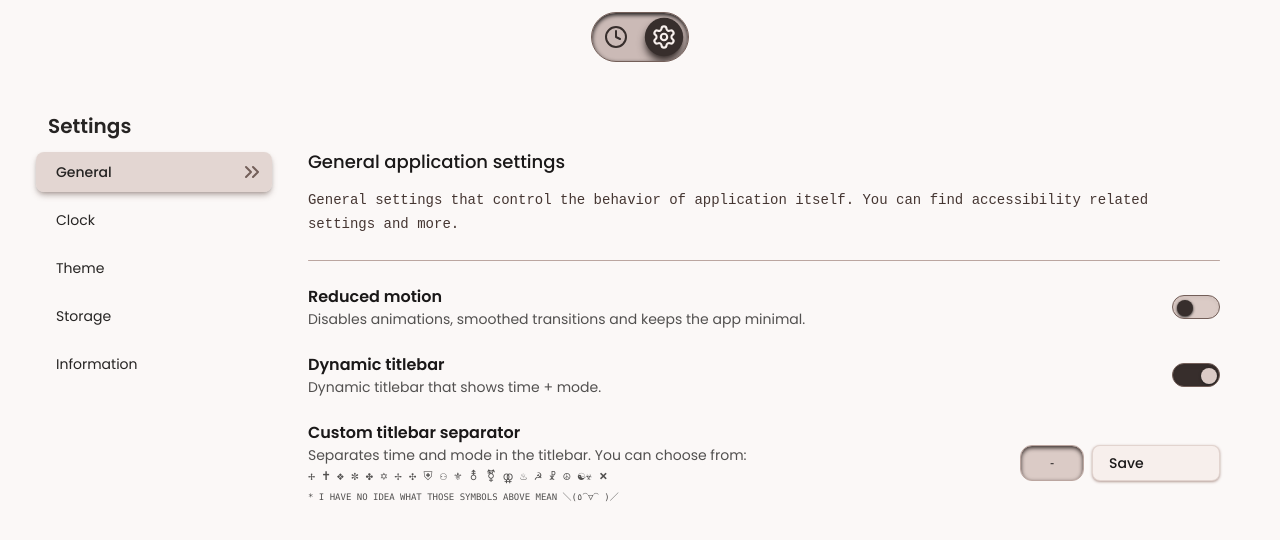
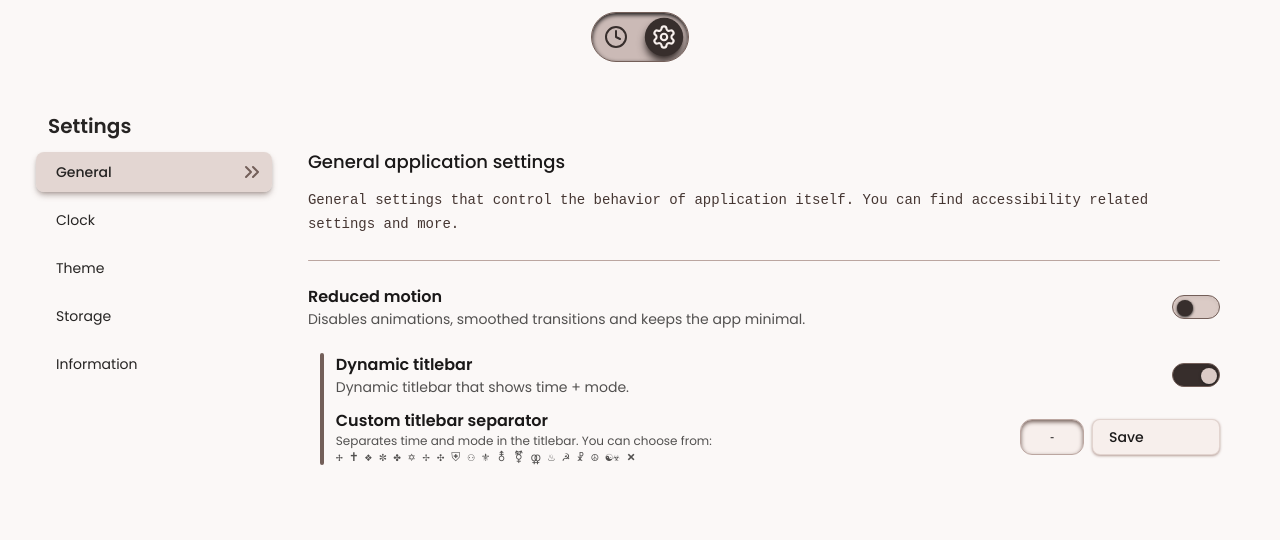
Before and after one commit to plwtx/chai.study, a React (Vite) app: page /settings in a window 1280 px wide. Shown: the top 540 px of the page. Built offline with nearby package versions, Linux system fonts and the light colour scheme; a web font is replaced by a local one; what @toolwind/corner-shape would draw is missing.

Commit message:
STYLE: Dynamic titlebar toggle animation.

```diff
--- a/src/features/settings/pages/settings-general.tsx
+++ b/src/features/settings/pages/settings-general.tsx
@@ -4,6 +4,7 @@ import HorizontalDivider from "@/components/ui/horizontal-divider-line";
 import HeaderDescription from "@/components/ui/header-description";
 import AutomationToggle from "../components/automation-toggle";
 import { showSettingsToast } from "../components/settings-toast";
+import { cn } from "@/lib/utils";
 
 export default function General() {
   const reducedMotion = useAppStore((s) => s.settings.reducedMotion);
@@ -36,6 +37,16 @@ export default function General() {
               );
             }}
           />
+          <section className="flex h-full w-full justify-between">
+            {/* CHAIN LINK */}
+            <div
+              className={cn(
+                "bg-brown-500 dark:bg-dark-100 w-0 origin-top -translate-x-9 rounded-full transition-all delay-75 duration-500 ease-in-out",
+                dynamicTitlebar && "mx-3 w-1 translate-x-0"
+              )}
+            ></div>
+            {/* Dynamic titlebar */}
+            <div className="flex h-fit w-full flex-col gap-3">
               <AutomationToggle
                 label="Dynamic titlebar"
                 description="Dynamic titlebar that shows time + mode."
@@ -47,20 +58,27 @@ export default function General() {
                   );
                 }}
               />
-          {dynamicTitlebar && (
+              {/* Custom titlebar seperator */}
+              <section
+                className={cn(
+                  "pointer-events-none -z-10 -translate-y-9 touch-none opacity-0 transition-all duration-500 ease-in-out",
+                  dynamicTitlebar &&
+                    "pointer-events-auto z-10 translate-y-0 touch-auto opacity-100"
+                )}
+              >
                 <div className="text-brown-900 dark:text-dark-100 flex w-full items-center justify-between">
                   <div className="text-base">
                     <h3 className="font-semibold">Custom titlebar separator</h3>
-                <p className="text-sm opacity-75">
-                  Separates time and mode in the titlebar. You can choose from:{" "}
-                  <br />
+                    <p className="text-xs opacity-75">
+                      Separates time and mode in the titlebar. You can choose
+                      from: <br />
                       <span className="font-mono text-xs">
                         🕂 🕇 ❖ ✼ ✤ ✡ ✢ ✣ ⛨ ⚇ ⚜ ⚨ ⚧ ⚢ ♨ ☭ ☧ ☮ ☯☣ 🞬{" "}
                       </span>{" "}
                       <br />
-                  <span className="font-mono text-[9px]">
+                      {/* <span className="font-mono text-[9px]">
                     * I HAVE NO IDEA WHAT THOSE SYMBOLS ABOVE MEAN ＼(٥⁀▽⁀ )／
-                  </span>
+                  </span> */}
                     </p>
                   </div>
                   <div className="flex h-9 w-fit items-center justify-center gap-2">
@@ -69,7 +87,7 @@ export default function General() {
                       value={separatorDraft}
                       maxLength={5}
                       onChange={(e) => setSeparatorDraft(e.target.value)}
-                  className="bg-brown-200 dark:bg-dark-900/75 text-brown-900 dark:text-dark-100 shadow-brown-700 border-brown-300 h-full w-16 rounded-xl border px-3 py-1 text-center font-mono text-xs shadow-inner outline-none dark:border-black dark:shadow-black"
+                      className="bg-brown-100 dark:bg-dark-900/75 text-brown-900 dark:text-dark-100 shadow-brown-500 border-brown-300 h-full w-16 rounded-xl border px-3 py-1 text-center font-mono text-xs shadow-inner outline-none dark:border-black dark:shadow-black"
                       aria-label="Titlebar separator"
                     />
                     <button
@@ -77,7 +95,9 @@ export default function General() {
                         const value = separatorDraft || "-";
                         setSeparatorDraft(value);
                         updateSettings({ titlebarSeparator: value });
-                    showSettingsToast("Titlebar seperator saved as: " + value);
+                        showSettingsToast(
+                          "Titlebar seperator saved as: " + value
+                        );
                       }}
                       className="border-brown-200/75 shadow-brown-300 dark:bg-dark-900/45 bg-brown-100 dark:border-dark-900 hover:bg-brown-200/55 flex h-full w-32 cursor-pointer items-center justify-between gap-6 rounded-lg border p-2 px-4 text-left text-sm font-medium shadow-sm transition-all duration-150 ease-in-out active:scale-95 dark:shadow-black hover:dark:bg-black/50"
                     >
@@ -85,7 +105,9 @@ export default function General() {
                     </button>
                   </div>
                 </div>
-          )}
+              </section>
+            </div>
+          </section>
         </section>
       </main>
     </>
```
Lines whose indentation alone changed are shown as unchanged.
